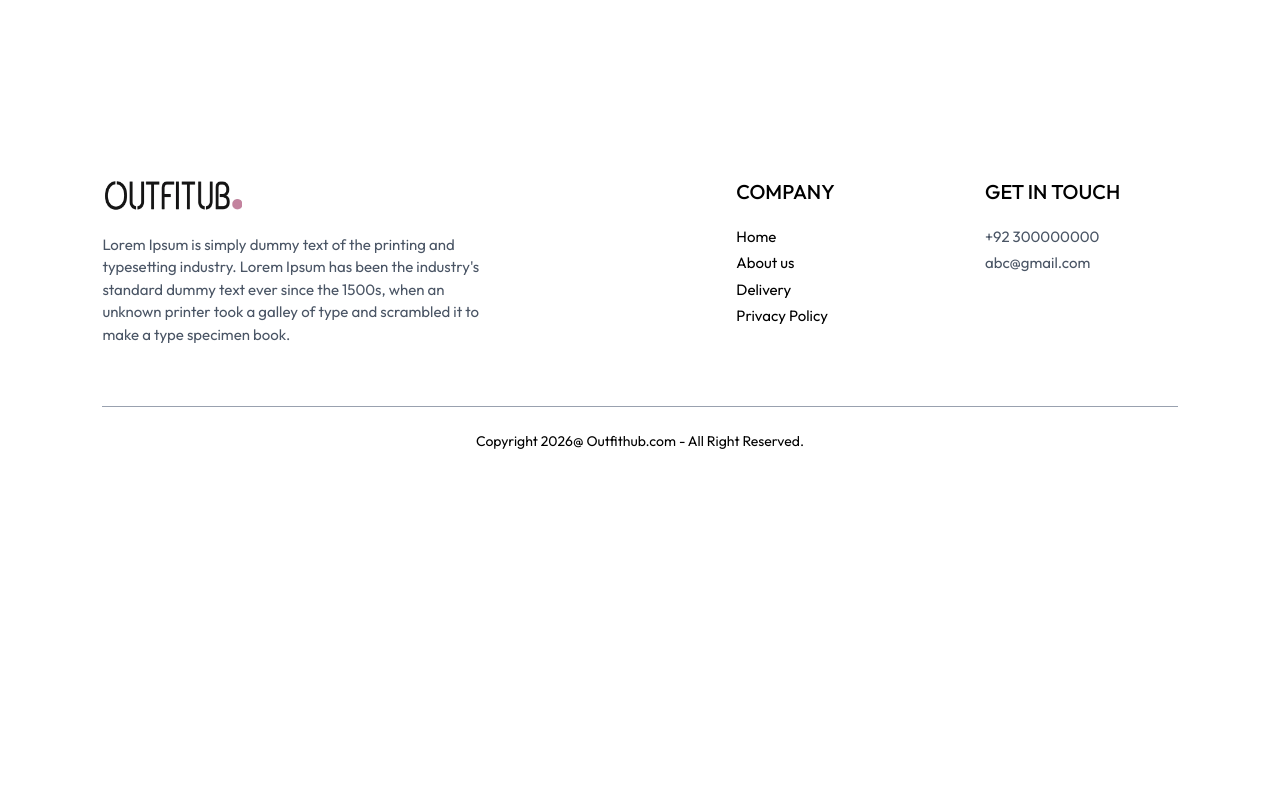
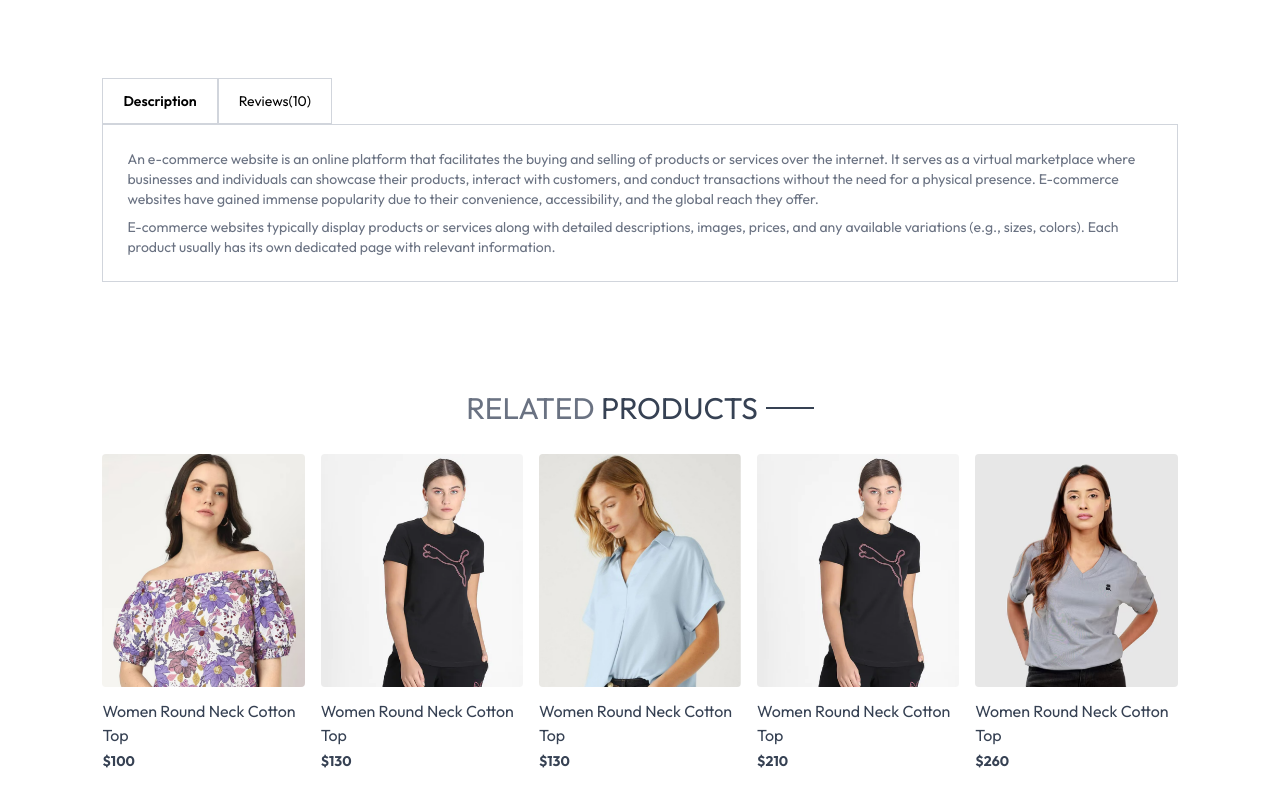
Before and after one commit to m-ali422-a/Ecommerce, a React (Vite) app: page /product/aaaaa in a window 1280 px wide. Shown: the part 700-1500 px from the top of the page. Before the commit the page ends 1175 px from the top, so only its background shows below. Built offline with nearby package versions, Linux system fonts and the light colour scheme.

Commit message:
add functionality

```diff
--- a/package.json
+++ b/package.json
@@ -11,6 +11,7 @@
   },
   "dependencies": {
     "@tailwindcss/vite": "^4.3.3",
+    "aos": "^2.3.4",
     "react": "^19.2.6",
     "react-dom": "^19.2.6",
     "react-fast-marquee": "^1.6.5",
--- /dev/null
+++ b/src/components/RelatedProduct.jsx
@@ -0,0 +1,43 @@
+import { useContext, useEffect, useState } from "react";
+import { ShopContext } from "../context/ShopContext";
+import Title from "./Title";
+import ProductItem from "../components/ProductItem";
+
+const RelatedProduct = ({ category, subCategory }) => {
+  const { products } = useContext(ShopContext);
+  const [related, setRelated] = useState([]);
+
+  useEffect(() => {
+    if (products.length > 0) {
+      let copyProducts = products.slice();
+      copyProducts = copyProducts.filter((item) => category === item.category);
+      copyProducts = copyProducts.filter(
+        (item) => subCategory === item.subCategory,
+      );
+      setRelated(copyProducts.slice(0,5));
+    }
+  }, [products]);
+
+  return(
+     <div>
+        <div className="text-center text-3xl py-2 my-2 mt-25">
+            <Title text1={'Related'} text2={'Products'} />
+        </div>
+        <div className="grid grid-cols-2 sm:grid-cols-3 md:grid-cols-4 lg:grid-cols-5 gap-4">
+            {
+                related?.map((item,index)=>(
+                    <ProductItem
+                     key={index}
+                     id={item._id}
+                     name={item.name}
+                     price={item.price}
+                     image={item.image[0]}
+                    />
+                ))
+            }
+        </div>
+     </div>
+  )
+};
+
+export default RelatedProduct;
--- a/src/pages/Product.jsx
+++ b/src/pages/Product.jsx
@@ -3,6 +3,7 @@ import { useParams } from "react-router-dom";
 import { ShopContext } from "../context/ShopContext";
 import { assets } from "../assets/assets";
 import Button from "../components/Button";
+import RelatedProduct from "../components/RelatedProduct";
 
 const Product = () => {
   const { productId } = useParams();
@@ -23,10 +24,14 @@ const Product = () => {
 
   useEffect(() => {
     fetchData();
+    window.scrollTo({
+    top: 0,
+    behavior: "smooth",
+  });
   }, [productId]);
 
   return productData ? (
-    <div className="border-t border-gray-200 pt-10">
+    <div className="border-t border-gray-200 pt-10 transition-opacity ease-in duration-500 opacity-100">
       {/* Product Data  */}
       <div className="flex gap-12 sm:gap-12 flex-col sm:flex-row">
         {/* Products Images  */}
@@ -65,7 +70,7 @@ const Product = () => {
           <p className="mt-3 text-gray-500 md:w-4/5">
             {productData.description}
           </p>
-            {/* Size Section  */}
+          {/* Size Section  */}
           <div className="flex flex-col gap-4 my-10">
             <p>Select Size</p>
             <div className="flex gap-2">
@@ -100,6 +105,22 @@ const Product = () => {
           </div>
         </div>
       </div>
+      {/* Description And review section  */}
+      <div className="mt-15">
+        <div className="flex">
+          <p className="text-sm font-semibold border px-5 py-3 border-gray-300">Description</p>
+          <p className="text-sm border px-5 py-3 border-gray-300">Reviews(10)</p>
+        </div>
+        <div className="flex flex-col gap-2 border text-sm p-6 text-gray-500 border-gray-300">
+          <p>An e-commerce website is an online platform that facilitates the buying and selling of products or services over the internet. It serves as a virtual marketplace where businesses and individuals can showcase their products, interact with customers, and conduct transactions without the need for a physical presence. E-commerce websites have gained immense popularity due to their convenience, accessibility, and the global reach they offer.</p>
+          <p>E-commerce websites typically display products or services along with detailed descriptions, images, prices, and any available variations (e.g., sizes, colors). Each product usually has its own dedicated page with relevant information.</p>
+        </div>
+      </div>
+
+      {/* Related Products  */}
+
+          <RelatedProduct category={productData.category} subCategory={productData.subCategory} />
+
     </div>
   ) : (
     <div className="opacity-0"></div>
```
Also changed, not shown: 1 other file (tests, documents, lock files or other folders).
